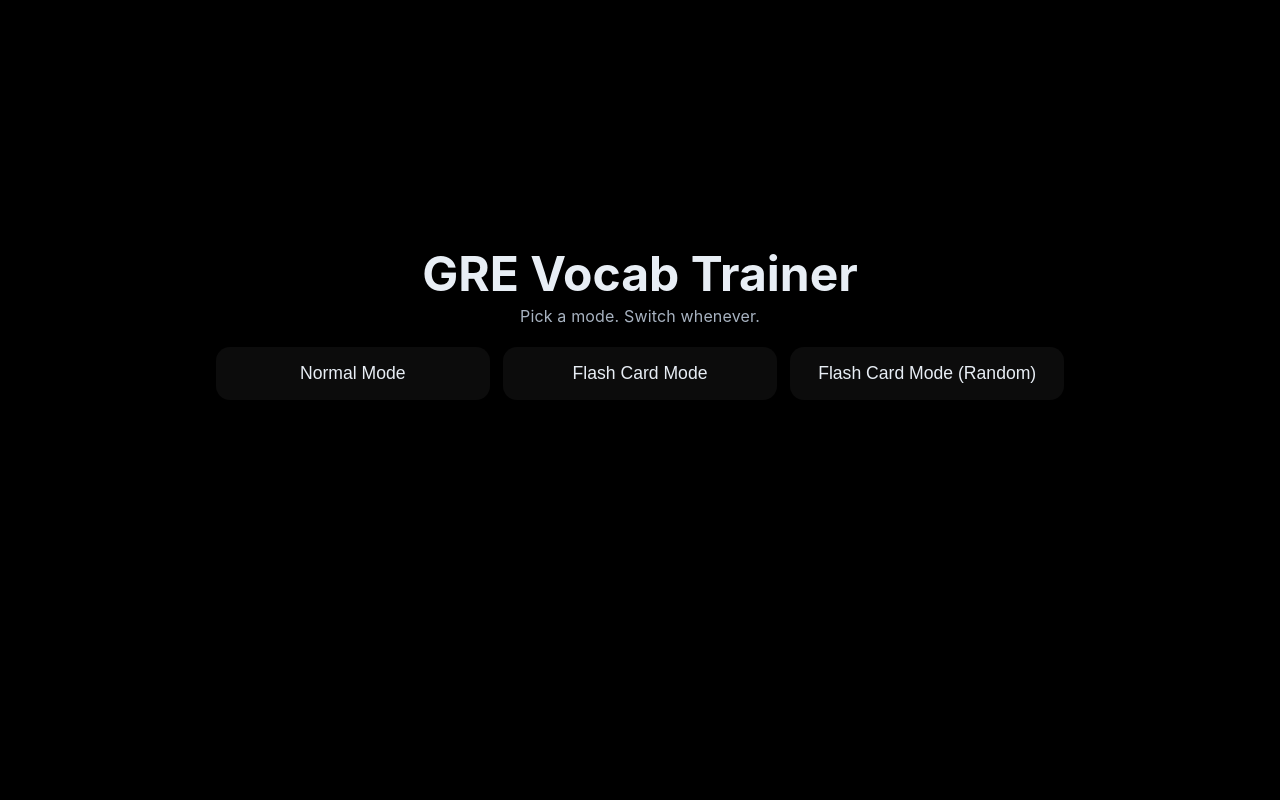
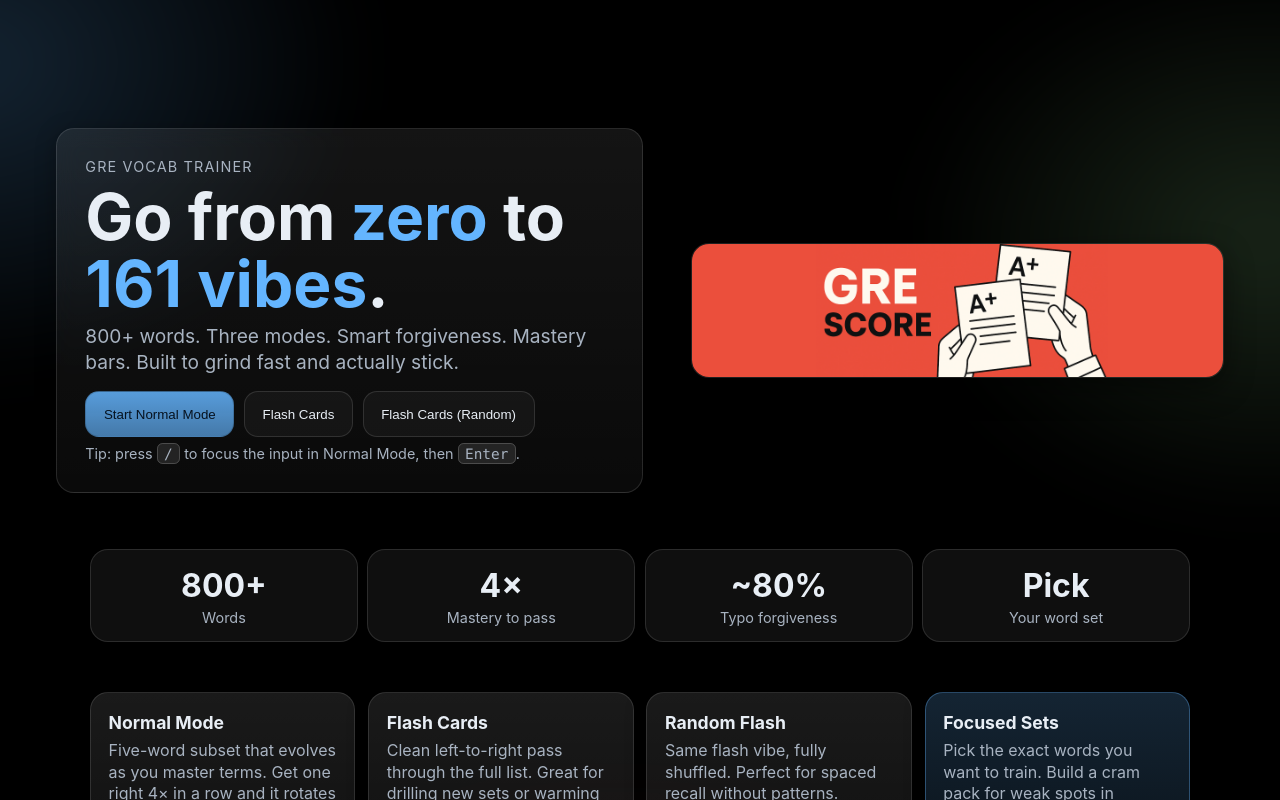
Before and after one commit to KallanFraser/GREVocabTester, a Next.js app in the folder Client/: page / in a window 1280 px wide. Built offline with nearby package versions, Linux system fonts and the light colour scheme.

Commit message:
State One

```diff
--- a/Client/app/page.jsx
+++ b/Client/app/page.jsx
@@ -15,25 +15,118 @@
 	if (mode === "learn") return <LearnMode onBack={() => setMode(null)} />;
 
 	return (
-		<main id="menu">
-			<div className="menu-card">
-				<div className="menu-title">
-					<h1>GRE Vocab Trainer</h1>
-					<p>Pick a mode. Switch whenever.</p>
+		<main id="home-landing">
+			{/* Animated backdrop (pure CSS) */}
+			<div className="home-bg" aria-hidden="true" />
+
+			{/* Hero */}
+			<section className="home-hero">
+				<div className="home-hero__content">
+					<div className="home-hero__eyebrow">GRE Vocab Trainer</div>
+					<h1 className="home-hero__title">
+						Go from <span>zero</span> to <span>161 vibes</span>.
+					</h1>
+					<p className="home-hero__subtitle">
+						800+ words. Three modes. Smart forgiveness. Mastery bars. Built to grind fast and
+						actually stick.
+					</p>
+
+					<div className="home-cta-row">
+						<button className="home-btn home-btn--primary" onClick={() => setMode("test")}>
+							Start Normal Mode
+						</button>
+						<button className="home-btn" onClick={() => setMode("practice")}>
+							Flash Cards
+						</button>
+						<button className="home-btn" onClick={() => setMode("learn")}>
+							Flash Cards (Random)
+						</button>
+					</div>
+
+					<div className="home-kbd">
+						Tip: press <kbd>/</kbd> to focus the input in Normal Mode, then <kbd>Enter</kbd>.
+					</div>
 				</div>
 
-				<div className="menu-buttons">
-					<button className="button-like menu-button" onClick={() => setMode("test")}>
-						Normal Mode
+				{/* Banner art */}
+				<div className="home-hero__media">
+					<img
+						className="home-banner"
+						src="/images/GRETesterBanner.png"
+						alt="GRE SCORE banner with A+ cards"
+						decoding="async"
+					/>
+				</div>
+			</section>
+
+			{/* Value strip */}
+			<section className="home-strip">
+				<div className="home-chip">
+					<span className="home-chip__big">800+</span>
+					<span className="home-chip__label">Words</span>
+				</div>
+				<div className="home-chip">
+					<span className="home-chip__big">4×</span>
+					<span className="home-chip__label">Mastery to pass</span>
+				</div>
+				<div className="home-chip">
+					<span className="home-chip__big">~80%</span>
+					<span className="home-chip__label">Typo forgiveness</span>
+				</div>
+				<div className="home-chip">
+					<span className="home-chip__big">Pick</span>
+					<span className="home-chip__label">Your word set</span>
+				</div>
+			</section>
+
+			{/* Feature cards */}
+			<section className="home-grid">
+				<article className="home-card">
+					<h3>Normal Mode</h3>
+					<p>
+						Five-word subset that evolves as you master terms. Get one right 4× in a row and it
+						rotates out. Miss? Bars reset. It’s honest.
+					</p>
+					<button className="home-card__btn" onClick={() => setMode("test")}>
+						Run it →
 					</button>
-					<button className="button-like menu-button" onClick={() => setMode("practice")}>
-						Flash Card Mode
+				</article>
+
+				<article className="home-card">
+					<h3>Flash Cards</h3>
+					<p>
+						Clean left-to-right pass through the full list. Great for drilling new sets or warming
+						up before a test block.
+					</p>
+					<button className="home-card__btn" onClick={() => setMode("practice")}>
+						Drill →
 					</button>
-					<button className="button-like menu-button" onClick={() => setMode("learn")}>
-						Flash Card Mode (Random)
+				</article>
+
+				<article className="home-card">
+					<h3>Random Flash</h3>
+					<p>Same flash vibe, fully shuffled. Perfect for spaced recall without patterns.</p>
+					<button className="home-card__btn" onClick={() => setMode("learn")}>
+						Shuffle →
 					</button>
-				</div>
-			</div>
+				</article>
+
+				<article className="home-card home-card--accent">
+					<h3>Focused Sets</h3>
+					<p>
+						Pick the exact words you want to train. Build a cram pack for weak spots in seconds.
+					</p>
+					<button className="home-card__btn" onClick={() => setMode("test")}>
+						Select in-app →
+					</button>
+				</article>
+			</section>
+
+			{/* Social proof / minimal flex */}
+			<section className="home-footnote">
+				<img className="home-logo" src="/images/GREWebsiteLogo.png" alt="GRE logo" />
+				<p>Built to grind. No fluff. If you’re serious about scoring, this is the move.</p>
+			</section>
 		</main>
 	);
 }
--- a/Client/styles/globals.css
+++ b/Client/styles/globals.css
@@ -57,7 +57,8 @@
 	color: var(--text);
 	padding: 0;
 	margin: 0;
-	font-family: Inter, ui-sans-serif, system-ui, -apple-system, "Segoe UI", "Franklin Gothic Medium", "Arial Narrow", Arial, sans-serif;
+	font-family: Inter, ui-sans-serif, system-ui, -apple-system, "Segoe UI", "Franklin Gothic Medium",
+		"Arial Narrow", Arial, sans-serif;
 	line-height: 1.35;
 }
 
@@ -540,3 +541,241 @@
 	margin-top: 12vh; /* was 16vh */
 	gap: 1.6rem; /* was 2.2rem */
 }
+
+/* ===================== HOME LANDING (scoped) ===================== */
+#home-landing {
+	position: relative;
+	min-height: 100dvh;
+	overflow: clip;
+	display: grid;
+	gap: 5vh;
+	padding: clamp(16px, 3vw, 32px);
+}
+
+/* animated soft-gradient background */
+#home-landing .home-bg {
+	position: absolute;
+	inset: -20vmax;
+	background: radial-gradient(50vmax 40vmax at 15% 20%, rgba(100, 181, 255, 0.2), transparent 60%),
+		radial-gradient(45vmax 35vmax at 85% 30%, rgba(126, 186, 122, 0.2), transparent 60%),
+		radial-gradient(55vmax 45vmax at 50% 80%, rgba(229, 115, 115, 0.16), transparent 62%);
+	filter: blur(32px);
+	transform: translateZ(0);
+	animation: home-drift 18s ease-in-out infinite alternate;
+	pointer-events: none;
+	z-index: 0;
+}
+@keyframes home-drift {
+	0% {
+		transform: translate(-2%, -1%) scale(1.02);
+	}
+	100% {
+		transform: translate(2%, 1%) scale(1.06);
+	}
+}
+
+/* HERO */
+#home-landing .home-hero {
+	position: relative;
+	z-index: 1;
+	display: grid;
+	grid-template-columns: 1.1fr 1fr;
+	gap: clamp(20px, 4vw, 48px);
+	align-items: center;
+	width: min(1200px, 96%);
+	margin: 12vh auto 2vh;
+}
+
+@media (max-width: 980px) {
+	#home-landing .home-hero {
+		grid-template-columns: 1fr;
+		margin-top: 10vh;
+	}
+}
+
+.home-hero__content {
+	background: linear-gradient(180deg, rgba(255, 255, 255, 0.08), rgba(255, 255, 255, 0.04));
+	border: 1px solid rgba(255, 255, 255, 0.12);
+	backdrop-filter: blur(12px);
+	box-shadow: var(--shadow-1);
+	padding: clamp(16px, 3vw, 28px);
+	border-radius: var(--r-lg);
+}
+
+.home-hero__eyebrow {
+	color: var(--muted);
+	letter-spacing: 0.08em;
+	text-transform: uppercase;
+	font-size: var(--fs-xs);
+	margin-bottom: 0.4rem;
+}
+
+.home-hero__title {
+	font-size: clamp(2.2rem, 5.2vw, 4rem);
+	margin: 0 0 0.4rem 0;
+	line-height: 1.05;
+}
+.home-hero__title span {
+	color: var(--accent);
+}
+
+.home-hero__subtitle {
+	margin: 0 0 1rem 0;
+	color: var(--muted);
+	font-size: clamp(1.02rem, 1.6vw, 1.2rem);
+}
+
+.home-cta-row {
+	display: flex;
+	flex-wrap: wrap;
+	gap: 0.6rem;
+	margin: 0.6rem 0 0.4rem 0;
+}
+.home-btn {
+	padding: 0.9rem 1.1rem;
+	border-radius: var(--r-md);
+	border: 1px solid rgba(255, 255, 255, 0.12);
+	background: rgba(49, 49, 49, 0.28);
+	color: var(--text);
+	cursor: pointer;
+	transition: transform 0.14s ease, box-shadow 0.14s ease, background 0.14s ease;
+}
+.home-btn:hover {
+	transform: translateY(-1px);
+	box-shadow: var(--shadow-1);
+}
+.home-btn--primary {
+	background: linear-gradient(180deg, rgba(100, 181, 255, 0.85), rgba(100, 181, 255, 0.65));
+	color: #06121f;
+	border-color: rgba(0, 0, 0, 0.18);
+}
+
+.home-kbd {
+	margin-top: 0.4rem;
+	font-size: var(--fs-xs);
+	color: var(--muted);
+}
+.home-kbd kbd {
+	font-family: ui-monospace, SFMono-Regular, Menlo, Consolas, monospace;
+	background: rgba(255, 255, 255, 0.1);
+	padding: 0.1rem 0.4rem;
+	border-radius: 0.35rem;
+	border: 1px solid rgba(255, 255, 255, 0.18);
+}
+
+/* HERO media */
+.home-hero__media {
+	display: grid;
+	place-items: center;
+}
+.home-banner {
+	width: 100%;
+	max-width: 680px;
+	border-radius: var(--r-lg);
+	box-shadow: var(--shadow-2);
+	border: 1px solid rgba(255, 255, 255, 0.12);
+	background: rgba(0, 0, 0, 0.25);
+}
+
+/* Strip */
+#home-landing .home-strip {
+	z-index: 1;
+	display: grid;
+	grid-auto-flow: column;
+	grid-auto-columns: minmax(160px, 1fr);
+	gap: 0.6rem;
+	width: min(1100px, 96%);
+	margin: 0 auto;
+}
+@media (max-width: 820px) {
+	#home-landing .home-strip {
+		grid-auto-flow: row;
+	}
+}
+.home-chip {
+	display: grid;
+	place-items: center;
+	padding: 0.9rem;
+	border-radius: var(--r-lg);
+	background: rgba(255, 255, 255, 0.06);
+	border: 1px solid rgba(255, 255, 255, 0.12);
+	backdrop-filter: blur(8px);
+}
+.home-chip__big {
+	font-size: clamp(1.4rem, 2.8vw, 2rem);
+	font-weight: 700;
+}
+.home-chip__label {
+	color: var(--muted);
+	font-size: var(--fs-xs);
+}
+
+/* Feature grid */
+#home-landing .home-grid {
+	z-index: 1;
+	width: min(1100px, 96%);
+	margin: 0.6rem auto 6vh;
+	display: grid;
+	grid-template-columns: repeat(4, 1fr);
+	gap: 0.8rem;
+}
+@media (max-width: 1100px) {
+	#home-landing .home-grid {
+		grid-template-columns: repeat(2, 1fr);
+	}
+}
+@media (max-width: 640px) {
+	#home-landing .home-grid {
+		grid-template-columns: 1fr;
+	}
+}
+
+.home-card {
+	padding: 1.1rem;
+	border-radius: var(--r-lg);
+	background: linear-gradient(180deg, rgba(255, 255, 255, 0.1), rgba(255, 255, 255, 0.06));
+	border: 1px solid rgba(255, 255, 255, 0.12);
+	box-shadow: var(--shadow-1);
+}
+.home-card h3 {
+	margin: 0 0 0.35rem 0;
+	font-size: 1.1rem;
+}
+.home-card p {
+	margin: 0 0 0.6rem 0;
+	color: var(--muted);
+}
+.home-card__btn {
+	padding: 0.65rem 0.9rem;
+	border-radius: var(--r-md);
+	border: 1px solid rgba(255, 255, 255, 0.12);
+	background: rgba(49, 49, 49, 0.28);
+	color: var(--text);
+	cursor: pointer;
+}
+.home-card__btn:hover {
+	transform: translateY(-1px);
+	box-shadow: var(--shadow-1);
+}
+.home-card--accent {
+	background: linear-gradient(180deg, rgba(100, 181, 255, 0.2), rgba(100, 181, 255, 0.08));
+	border-color: rgba(100, 181, 255, 0.35);
+}
+
+/* Footer note */
+#home-landing .home-footnote {
+	z-index: 1;
+	display: grid;
+	place-items: center;
+	gap: 0.6rem;
+	margin-bottom: 6vh;
+	color: var(--muted);
+	text-align: center;
+}
+.home-logo {
+	width: 64px;
+	height: 64px;
+	object-fit: contain;
+	opacity: 0.9;
+	filter: drop-shadow(0 6px 18px rgba(0, 0, 0, 0.35));
+}
```
Also changed, not shown: Client/public/images/GRETesterBanner.png (added), Client/public/images/GREWebsiteLogo.png (added).
